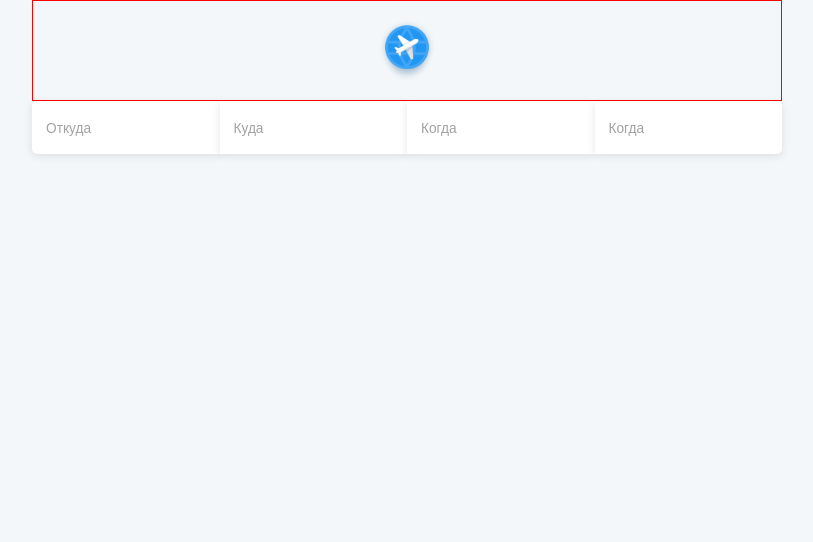
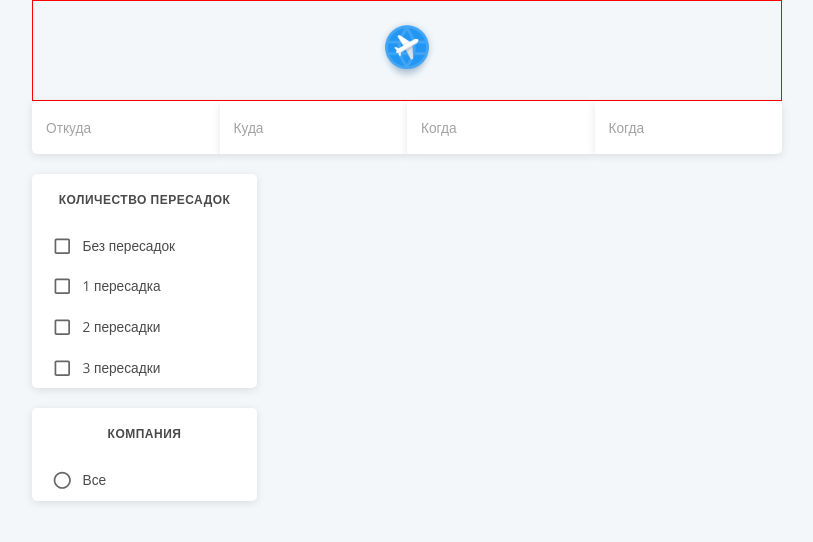
Before and after one commit to DevEvKa/aviasales_clone, a React (Create React App) app: page / in a window 1280 px wide. Shown: the top 542 px of the page, without its empty margins (233-1046 px from the left). Built offline with nearby package versions, Linux system fonts and the light colour scheme.

Commit message:
feat: add TransfersChoice and CompanyChoice components and their styles

```diff
--- a/src/components/App/App.js
+++ b/src/components/App/App.js
@@ -4,6 +4,8 @@ import { ThemeProvider } from '@mui/material/styles';
 //components
 import Header from '../Header/Header.js';
 import SearchPanel from '../SearchPanel/SearchPanel.js';
+import TransfersChoice from '../TransfersChoice/TransfersChoice.js';
+import CompanyChoice from '../CompanyChoice/CompanyChoice.js';
 
 //styles
 import './App.scss';
@@ -16,6 +18,14 @@ function App() {
             <div className="app">
                 <Header />
                 <SearchPanel />
+                <div className="app__content content">
+                    <aside className="content__options options">
+                        <TransfersChoice />
+                        <CompanyChoice />
+                    </aside>
+                    <main className="content__results results">
+                    </main>
+                </div>
             </div>
         </ThemeProvider>
     );
--- /dev/null
+++ b/src/components/CompanyChoice/CompanyChoice.js
@@ -0,0 +1,40 @@
+import * as React from 'react';
+
+import { Radio, RadioGroup, FormControlLabel } from '@mui/material';
+import { styled } from '@mui/material/styles';
+
+import './CompanyChoice.scss';
+
+const StyledRadio = styled(Radio)(() => ({
+    margin: '0px',
+    padding: '0 10px',
+}));
+
+const StyledFormControlLabel = styled(FormControlLabel)(({ theme }) => ({
+    width: '100%',
+    margin: '0px',
+    padding: '10px',
+    lineHeight: '20px',
+    whiteSpace: 'nowrap',
+    overflow: 'hidden',
+    '&:hover': { backgroundColor: theme.palette.hover.main },
+}));
+
+
+
+function CompanyChoice() {
+    function getCompanyRadioHandleClick(e) {
+        e.preventDefault();
+    }
+
+    return (
+        <section className="options__company company">
+            <h3 className="company__title">Компания</h3>
+            <RadioGroup aria-labelledby="demo-radio-buttons-group-label" defaultValue="Все" name="radio-buttons-group">
+                <StyledFormControlLabel value="All" control={<StyledRadio />} label="Все" onClick={getCompanyRadioHandleClick}></StyledFormControlLabel>
+            </RadioGroup>
+        </section>
+    );
+}
+
+export default CompanyChoice;
--- /dev/null
+++ b/src/components/CompanyChoice/CompanyChoice.scss
@@ -0,0 +1,93 @@
+@import '../../styles/scss/variables.scss';
+@import '../../styles/scss/mixins.scss';
+
+.company {
+    display: flex;
+    flex-direction: column;
+    background-color: $color-white;
+    box-shadow: 0px 2px 8px rgba(0, 0, 0, 0.1);
+    border-radius: 5px;
+
+    &__title {
+        @include uppercaseText($color-textPrimary);
+        line-height: 12px;
+        padding: 20px;
+    }
+
+    &__form {
+        display: flex;
+        flex-direction: column;
+        justify-content: space-between;
+        align-items: flex-start;
+    }
+}
+
+.option {
+    width: 100%;
+    padding: 10px 20px;
+    display: flex;
+    justify-content: flex-start;
+    cursor: pointer;
+
+    &:hover {
+
+        .option__radio:checked+.option__label:before,
+        .option__radio:not(:checked)+.option__label:before {
+            border: 1px solid $color-primary;
+        }
+    }
+
+    &__radio {
+        display: none;
+
+        &:checked+.option__label,
+        &:not(:checked)+.option__label {
+            position: relative;
+            padding-left: 28px;
+            display: inline-block;
+            color: $color-textPrimary;
+            cursor: pointer;
+        }
+
+        &:checked+.option__label:before,
+        &:not(:checked)+.option__label:before {
+            content: '';
+            position: absolute;
+            left: 0;
+            top: 0;
+            width: 20px;
+            height: 20px;
+            border: 1px solid $color-textSecondary;
+            border-radius: 100%;
+            background: $color-white;
+        }
+
+        &:checked+.option__label:after,
+        &:not(:checked)+.option__label:after {
+            content: '';
+            width: 12px;
+            height: 12px;
+            background: $color-primary;
+            position: absolute;
+            top: 4px;
+            left: 4px;
+            border-radius: 100%;
+            transition: all 0.2s ease;
+        }
+
+        &:not(:checked)+.option__label:after {
+            opacity: 0;
+            transform: scale(0);
+        }
+
+        &:hover+.option__label:after {
+            border: 1px solid $color-primary;
+        }
+    }
+
+    &__label {
+        font-weight: 400;
+        font-size: 13px;
+        line-height: 20px;
+    }
+}
--- /dev/null
+++ b/src/components/TransfersChoice/TransfersChoice.js
@@ -0,0 +1,74 @@
+import React from 'react';
+
+import { FormGroup, FormControlLabel, Checkbox } from '@mui/material';
+
+import { styled } from '@mui/material/styles';
+import './TransfersChoice.scss';
+
+const StyledCheckbox = styled(Checkbox)(({ theme }) => ({
+    margin: '0px',
+    padding: '0 10px',
+    borderRadius: '2px',
+    backgroundColor: theme.palette.background.main,
+    '& span:checked': { backgroundColor: theme.palette.background.main },
+}));
+
+const StyledFormControlLabel = styled(FormControlLabel)(({ theme }) => ({
+    width: '100%',
+    margin: '0px',
+    padding: '10px',
+    lineHeight: '20px',
+    whiteSpace: 'nowrap',
+    overflow: 'hidden',
+    textOverflow: 'ellipsis',
+    '&:hover': { backgroundColor: theme.palette.hover.main },
+}));
+
+
+
+function TransfersChoice() {
+    let transfersArr = [];
+
+    const handleTransferChange = (event) => {
+        let value = event.target.value;
+        let index = transfersArr.indexOf(value);
+
+        if (index === -1) {
+            transfersArr.push(event.target.value);
+        } else {
+            transfersArr.splice(index, 1);
+        }
+
+    };
+
+    return (
+        <section className="options__transfer transfer">
+            <h3 className="transfer__title">Количество пересадок</h3>
+            <FormGroup
+                sx={{
+                    display: 'flex',
+                    alignItems: 'center',
+                }}
+            >
+                <StyledFormControlLabel
+                    label="Без пересадок"
+                    control={<StyledCheckbox value="0" onChange={handleTransferChange} />}
+                />
+                <StyledFormControlLabel
+                    label="1 пересадка"
+                    control={<StyledCheckbox value="1" onChange={handleTransferChange} />}
+                />
+                <StyledFormControlLabel
+                    label="2 пересадки"
+                    control={<StyledCheckbox value="2" onChange={handleTransferChange} />}
+                />
+                <StyledFormControlLabel
+                    label="3 пересадки"
+                    control={<StyledCheckbox value="3" onChange={handleTransferChange} />}
+                />
+            </FormGroup>
+        </section>
+    );
+}
+
+export default TransfersChoice;
--- /dev/null
+++ b/src/components/TransfersChoice/TransfersChoice.scss
@@ -0,0 +1,71 @@
+@import '../../styles/scss/variables.scss';
+@import '../../styles/scss/mixins.scss';
+
+.transfer {
+    display: flex;
+    flex-direction: column;
+    background-color: $color-white;
+    box-shadow: 0px 2px 8px rgba(0, 0, 0, 0.1);
+    border-radius: 5px;
+
+    &__title {
+        @include uppercaseText($color-textPrimary);
+        line-height: 12px;
+        padding: 20px;
+    }
+
+    &__form {
+        display: flex;
+        flex-direction: column;
+        justify-content: space-between;
+        align-items: flex-start;
+    }
+}
+
+.option {
+    width: 100%;
+    position: relative;
+    display: flex;
+    justify-content: flex-start;
+
+    &:hover {
+        background-color: $color-mainBackground;
+    }
+
+    &__checkbox {
+        position: absolute;
+        z-index: -1;
+        opacity: 0;
+
+        &+label {
+            display: inline-flex;
+            align-items: center;
+            user-select: none;
+        }
+
+        &+label::before {
+            content: '';
+            display: inline-block;
+            width: 20px;
+            height: 20px;
+            border: 1px solid #adb5bd;
+            border-radius: 2px;
+            margin-right: 10px;
+            background-repeat: no-repeat;
+            background-position: center center;
+            background-size: 70% 50%;
+        }
+
+        &:checked+label::before {
+            border-color: $color-primary;
+            background-color: $color-white;
+            background-image: url('../../images/checkbox.png');
+        }
+    }
+
+    &__label {
+        font-weight: 400;
+        font-size: 13px;
+        line-height: 20px;
+    }
+}
--- a/src/index.js
+++ b/src/index.js
@@ -3,8 +3,6 @@ import ReactDOM from 'react-dom/client';
 
 import './styles/scss/reset.scss';
 import './styles/scss/index.scss';
-// import './reset.scss';
-// import './index.scss';
 
 import App from './components/App/App';
 
--- a/src/styles/scss/variables.scss
+++ b/src/styles/scss/variables.scss
@@ -2,12 +2,12 @@
 
 $font-stack: 'Open Sans', sans-serif;
 
-// $color-primary: #2196f3;
+$color-primary: #2196f3;
 $color-pageBackground: #f3f7fa;
-// $color-mainBackground: #f1fcff;
-// $color-white: #fff;
+$color-mainBackground: #f1fcff;
+$color-white: #fff;
 // $color-hover: #f1fcff;
 $color-textPrimary: #4a4a4a;
-// $color-textSecondary: #a0b0b9;
+$color-textSecondary: #a0b0b9;
 // $color-border: #dfe5ec;
 // $color-placeholder: #9ea9b7;
```
